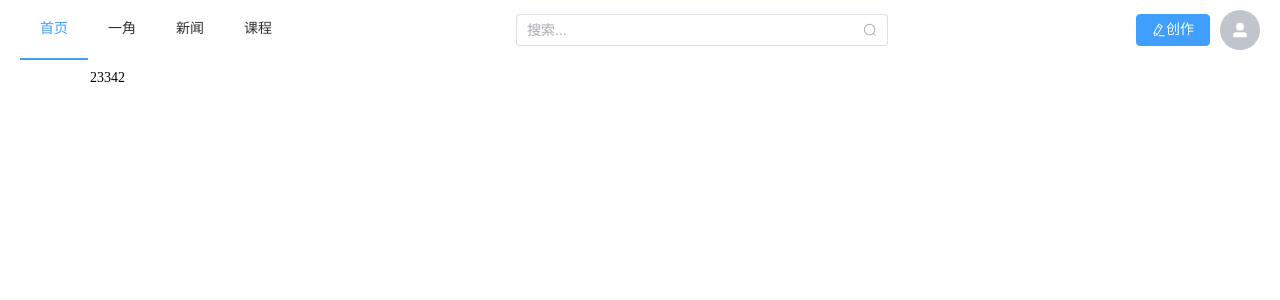
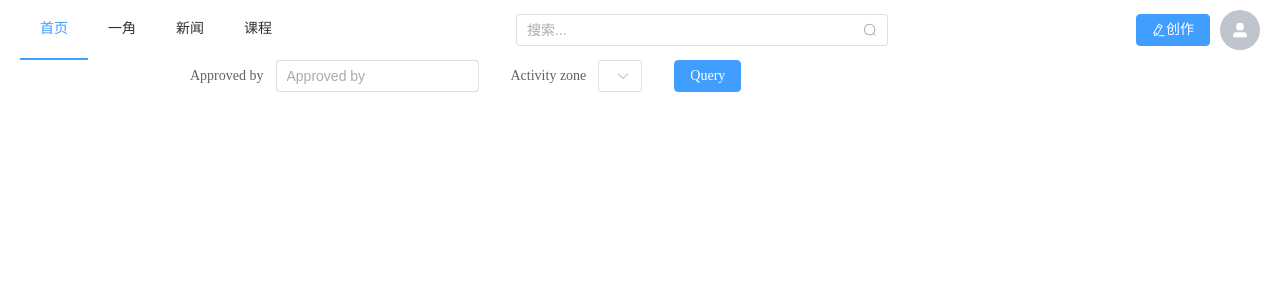
Before and after one commit to 410983459/find-project, a Vue app: page /#/setting in a window 1280 px wide. Shown: the top 300 px of the page. Built offline with nearby package versions, Linux system fonts and the light colour scheme; what @kangc/v-md-editor would draw is missing.

Commit message:
feat：Modify the personal center component

```diff
--- a/src/components/settingInfo/settingInfoFrom.vue
+++ b/src/components/settingInfo/settingInfoFrom.vue
@@ -2,20 +2,51 @@
  * @Author: ZhouCong
  * @Date: 2022-03-04 16:55:42
  * @LastEditors: ZhouCong
- * @LastEditTime: 2022-03-04 17:05:16
+ * @LastEditTime: 2022-03-04 17:43:36
  * @Description: file content
  * @FilePath: \find-project\src\components\settingInfo\settingInfoFrom.vue
 -->
 <template>
-  <div class="settingInfo mainBox mt-2">23342</div>
+  <div class="settingInfo mainBox mt-2">
+    <el-form :inline="true" :model="formInline" class="demo-form-inline">
+      <el-form-item label="Approved by">
+        <el-input
+          v-model="formInline.user"
+          placeholder="Approved by"
+        ></el-input>
+      </el-form-item>
+      <el-form-item label="Activity zone">
+        <el-select v-model="formInline.region" placeholder="Activity zone">
+          <el-option label="Zone one" value="shanghai"></el-option>
+          <el-option label="Zone two" value="beijing"></el-option>
+        </el-select>
+      </el-form-item>
+      <el-form-item>
+        <el-button type="primary" @click="onSubmit">Query</el-button>
+      </el-form-item>
+    </el-form>
+  </div>
 </template>
 <script lang="ts">
-import { defineComponent, ref } from "vue";
+import { defineComponent, reactive } from "vue";
 
 export default defineComponent({
   components: {},
   setup() {
-    return {};
+    const formInline = reactive({
+      user: "",
+      region: "",
+    });
+    const onSubmit = () => {
+      console.log("submit!");
+    };
+    return { formInline, onSubmit };
   },
 });
 </script>
+<style lang="less" scoped>
+.settingInfo {
+  width: 900px;
+  margin: 0 auto;
+}
+</style>
```
